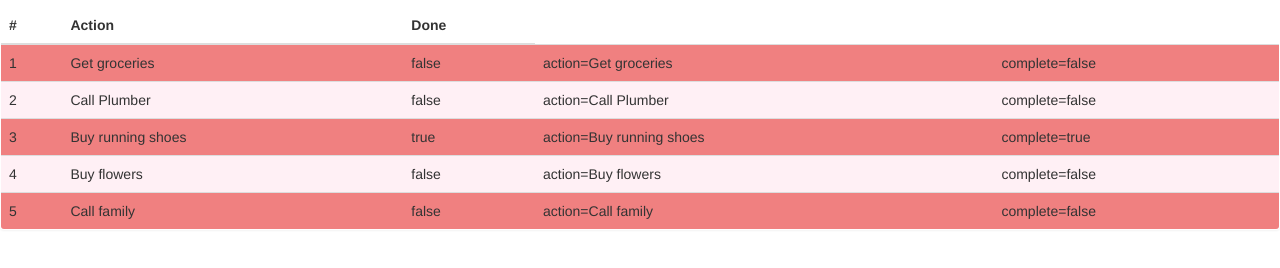
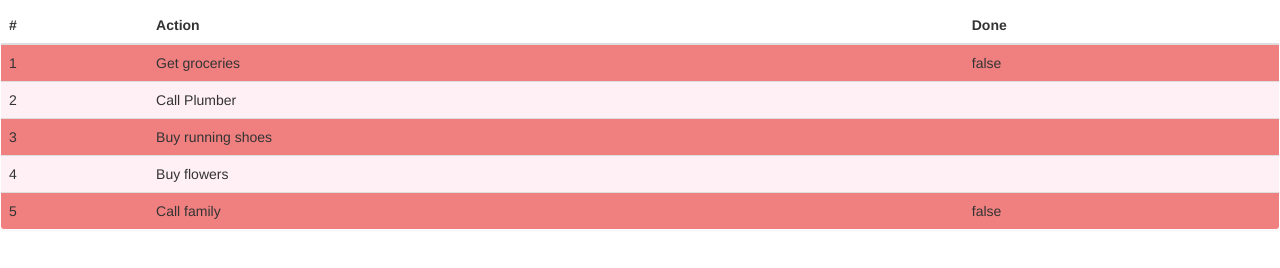
Before and after one commit to chisun-joung/proangular, a website: page angularjs/directives.html in a window 1280 px wide. Shown: the part 50-318 px from the top of the page. Drawn offline with nearby package versions, Linux system fonts and the light colour scheme.

Commit message:
ng-if  $first $last

```diff
--- a/angularjs/directives.html
+++ b/angularjs/directives.html
@@ -36,10 +36,8 @@
                 <tbody>
                     <tr ng-repeat="item in todos" ng-class="$even ? 'odd' : 'even'">
                         <td>{{$index + 1}}</td>
-                        <td ng-repeat="prop in item">{{prop}}</td>
-                        <td ng-repeat="(key, value) in item">
-                            {{key}}={{value}}
-                        </td>
+                        <td>{{item.action}}</td>
+                        <td><span ng-if="$first || $last">{{item.complete}}</span></td>
                     </tr>
 
                 </tbody>
```
